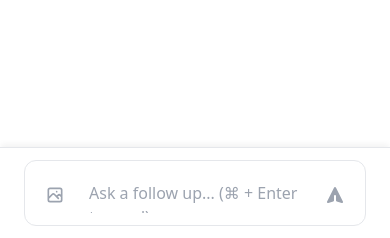
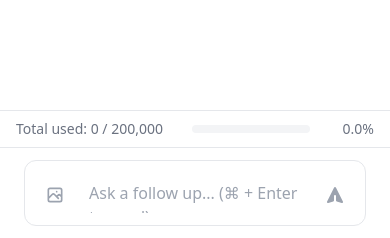
Before and after one commit to Doriandarko/claude-engineer, a Flask app: page / in a window 390 px wide. Shown: the part 606-844 px from the top of the page. Run offline with Flask 3, Linux system fonts and the light colour scheme; some libraries are stand-ins or nearby versions.

Commit message:
add token count

```diff
--- a/app.py
+++ b/app.py
@@ -3,6 +3,7 @@ from ce3 import Assistant
 import os
 from werkzeug.utils import secure_filename
 import base64
+from config import Config
 
 app = Flask(__name__, static_folder='static')
 app.config['UPLOAD_FOLDER'] = 'uploads'
@@ -26,6 +27,12 @@ def chat():
     # Handle the chat message
     response = assistant.chat(message)
 
+    # Get token usage from assistant
+    token_usage = {
+        'total_tokens': assistant.total_tokens_used,
+        'max_tokens': Config.MAX_CONVERSATION_TOKENS
+    }
+
     # Get the last used tool from the conversation history
     tool_name = None
     if assistant.conversation_history:
@@ -43,7 +50,8 @@ def chat():
     return jsonify({
         'response': response,
         'thinking': False,
-        'tool_name': tool_name
+        'tool_name': tool_name,
+        'token_usage': token_usage
     })
 
 @app.route('/upload', methods=['POST'])
--- a/static/css/style.css
+++ b/static/css/style.css
@@ -139,3 +139,45 @@ code {
         padding: 0.75rem;
     }
 }
+
+/* Add these styles to your existing CSS */
+.token-usage-container {
+    position: sticky;
+    bottom: 80px;
+    background-color: white;
+    padding: 0.5rem 0;
+    border-top: 1px solid #e5e7eb;
+    z-index: 10;
+}
+
+.token-bar-container {
+    flex: 1;
+    height: 8px;
+    background-color: #f3f4f6;
+    border-radius: 4px;
+    overflow: hidden;
+}
+
+.token-bar {
+    height: 100%;
+    background-color: #10b981; /* Green by default */
+    border-radius: 4px;
+    transition: width 0.3s ease, background-color 0.3s ease;
+}
+
+.token-bar.warning {
+    background-color: #f59e0b; /* Yellow for warning */
+}
+
+.token-bar.danger {
+    background-color: #ef4444; /* Red for danger */
+}
+
+.token-count {
+    min-width: 160px;
+}
+
+.token-percentage {
+    min-width: 48px;
+    text-align: right;
+}
--- a/static/js/chat.js
+++ b/static/js/chat.js
@@ -155,6 +155,29 @@ function appendToolUsage(toolName) {
     messagesDiv.scrollTop = messagesDiv.scrollHeight;
 }
 
+// Add this function near the top of your file
+function updateTokenUsage(usedTokens, maxTokens) {
+    const percentage = (usedTokens / maxTokens) * 100;
+    const tokenBar = document.getElementById('token-bar');
+    const tokensUsed = document.getElementById('tokens-used');
+    const tokenPercentage = document.getElementById('token-percentage');
+
+    // Update the numbers
+    tokensUsed.textContent = usedTokens.toLocaleString();
+    tokenPercentage.textContent = `${percentage.toFixed(1)}%`;
+
+    // Update the bar
+    tokenBar.style.width = `${percentage}%`;
+
+    // Update colors based on usage
+    tokenBar.classList.remove('warning', 'danger');
+    if (percentage > 90) {
+        tokenBar.classList.add('danger');
+    } else if (percentage > 75) {
+        tokenBar.classList.add('warning');
+    }
+}
+
 // Update the chat form submit handler to handle tool usage
 document.getElementById('chat-form').addEventListener('submit', async (e) => {
     e.preventDefault();
@@ -187,6 +210,11 @@ document.getElementById('chat-form').addEventListener('submit', async (e) => {
         });
 
         const data = await response.json();
+
+        // Update token usage if provided in response
+        if (data.token_usage) {
+            updateTokenUsage(data.token_usage.total_tokens, data.token_usage.max_tokens);
+        }
 
         // Remove thinking indicator
         if (thinkingMessage) {
@@ -255,6 +283,8 @@ window.addEventListener('load', async () => {
         document.getElementById('message-input').value = '';
         resetTextarea();
 
+        // Reset token usage display
+        updateTokenUsage(0, 200000);
     } catch (error) {
         console.error('Error resetting conversation:', error);
     }
--- a/templates/index.html
+++ b/templates/index.html
@@ -36,6 +36,19 @@
                             <p>Hello! How can I assist you with web development or any other programming tasks today?</p>
                         </div>
                     </div>
+                </div>
+            </div>
+        </div>
+
+        <!-- Add this right before the input-container div -->
+        <div class="token-usage-container">
+            <div class="max-w-5xl mx-auto px-4 sm:px-6 lg:px-8">
+                <div class="flex items-center space-x-4 text-sm text-gray-500">
+                    <div class="token-count">Total used: <span id="tokens-used">0</span> / <span id="max-tokens">200,000</span></div>
+                    <div class="token-bar-container">
+                        <div id="token-bar" class="token-bar" style="width: 0%"></div>
+                    </div>
+                    <div id="token-percentage" class="token-percentage">0%</div>
                 </div>
             </div>
         </div>
```
